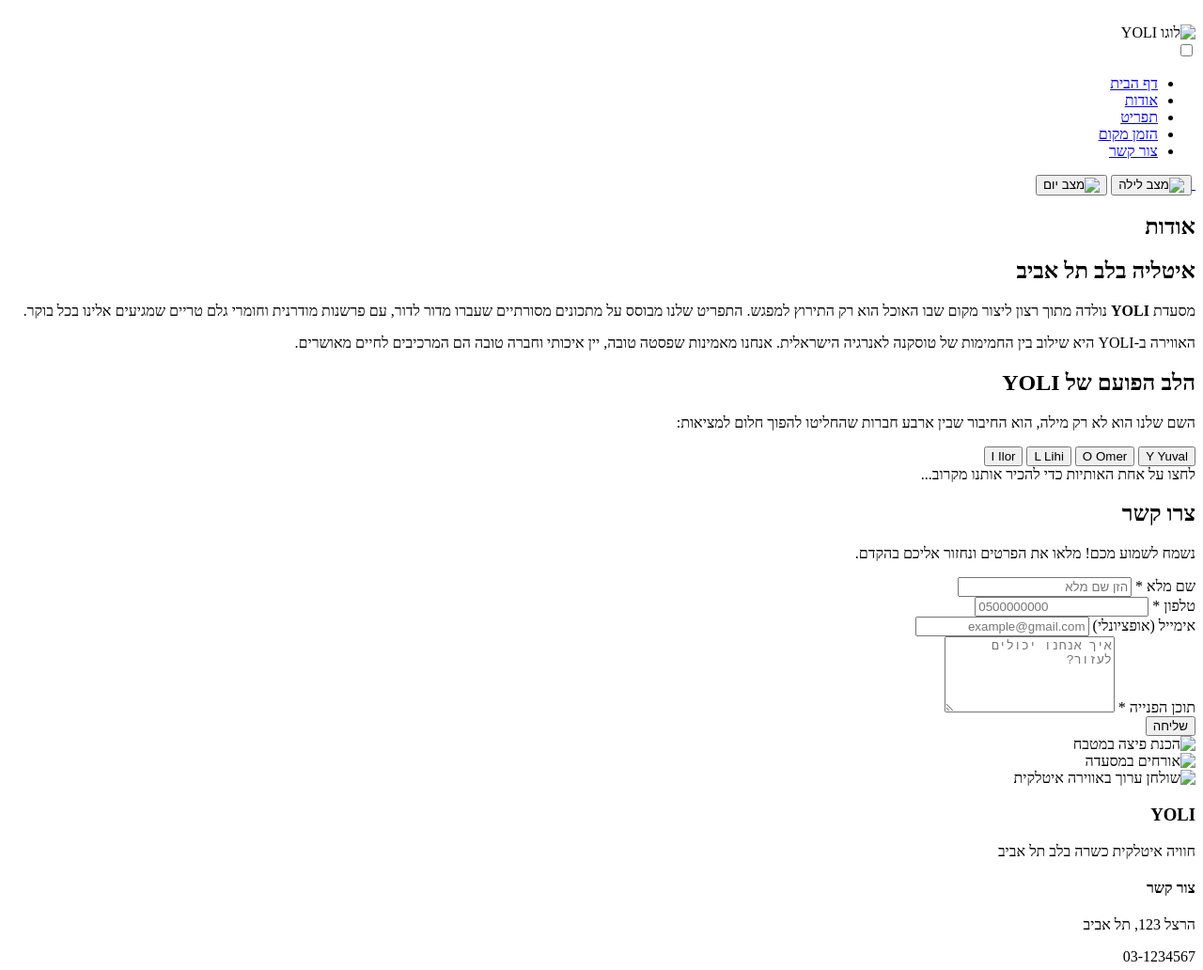
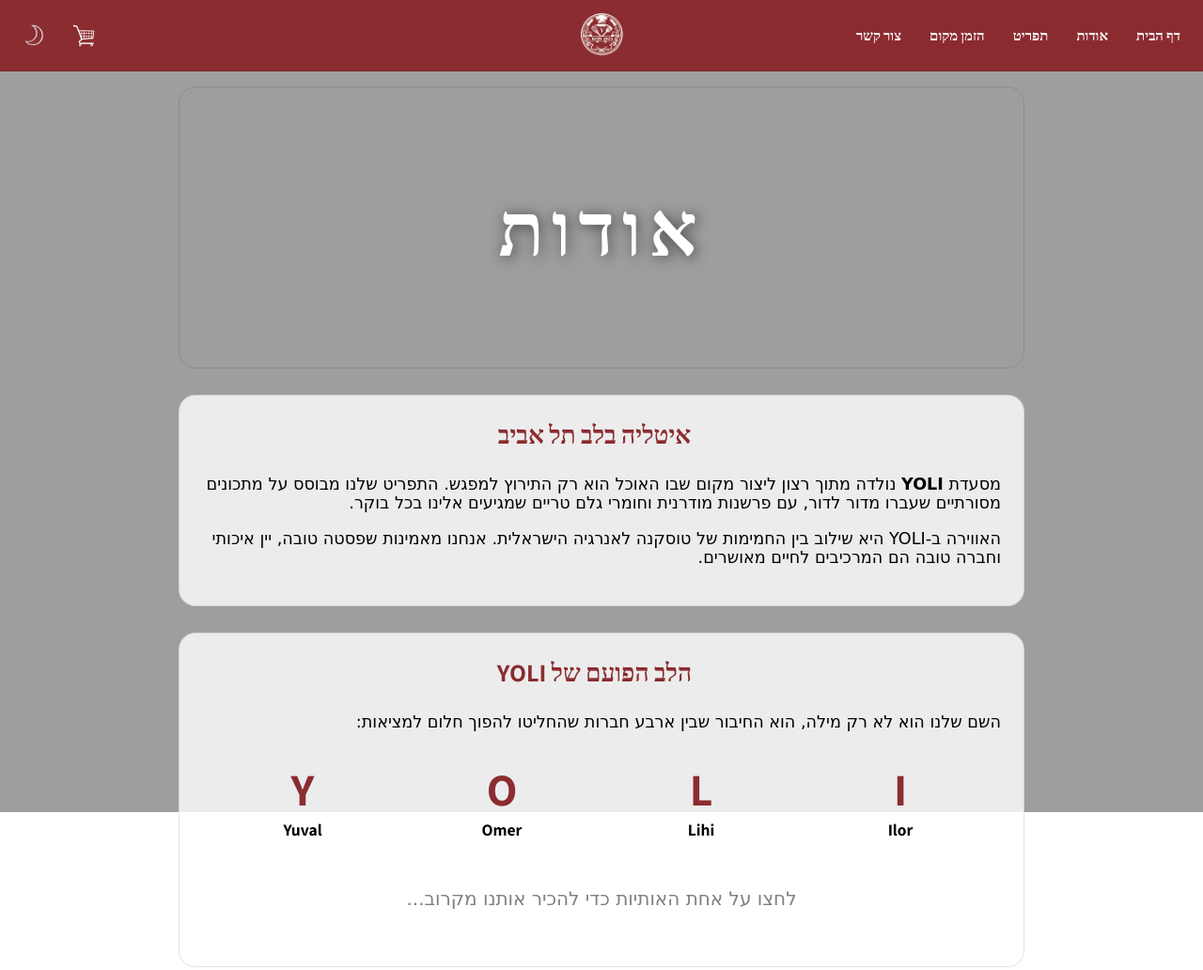
Before and after one commit to yuvalkox/frontend-capstone-team-1, a plain HTML site: page Odot.html in a window 1280 px wide. Shown: the top 1032 px of the page at 94% size. Drawn offline with nearby package versions, Linux system fonts and the light colour scheme; the site is published under a folder, as on GitHub Pages, so addresses that start at the root find nothing; a web font is replaced by a local one.

Commit message:
fix: links

```diff
--- a/Menu.html
+++ b/Menu.html
@@ -166,7 +166,7 @@
     <section id="section-salads" class="menu-section" aria-labelledby="salads-title">
       <h2 id="salads-title">סלטים</h2>
 
-      <a class="menu-link" href="/SingelItem.html" aria-label="פתח עמוד: סלט יווני">
+      <a class="menu-link" href="SingelItem.html" aria-label="פתח עמוד: סלט יווני">
         <article class="menu-item" aria-labelledby="salad-1-name">
           <img class="dish-thumb" src="./תמונות/סלט יווני.png" width="110" alt="סלט יווני עם עגבניות, מלפפון, זיתים ופטה" />
           <div class="menu-item__content">
@@ -346,6 +346,6 @@
         </div>
     </footer>
 
-  <script src="/menu.js" defer></script>
+  <script src="menu.js" defer></script>
 </body>
 </html>
--- a/Odot.html
+++ b/Odot.html
@@ -6,7 +6,7 @@
     <title>אודות - YOLI</title>
 
     <!--קישורי CSS-->
-    <link rel="stylesheet" href="/Odot.css">
+    <link rel="stylesheet" href="Odot.css">
 
     <!-- פונט של גוגל-->
     <link rel="stylesheet" href="https://cdn.jsdelivr.net/npm/bootstrap-icons@1.13.1/font/bootstrap-icons.min.css">
@@ -17,13 +17,13 @@
 
 </head>
 <body>
-    <img class="page-bg" src="/תמונות/תמונת רקע.png" alt="" aria-hidden="true" loading="lazy">
+    <img class="page-bg" src="תמונות/תמונת רקע.png" alt="" aria-hidden="true" loading="lazy">
     <header >
 
       <!--ניווט עליון-->
     <nav aria-label="ניווט ראשי באתר">
       <div class="nav-center">
-          <img id="LOGO" src="/תמונות/לוגו.png" alt="לוגו YOLI" loading="lazy">
+          <img id="LOGO" src="תמונות/לוגו.png" alt="לוגו YOLI" loading="lazy">
       </div>
       <!--המבורגר-->
       <div class="nav-right">
@@ -35,27 +35,27 @@
         </label>
         <!--רשימת קישורים-->
         <ul id="nav" class="nav" aria-label="עמודים ראשיים">
-            <li><a id="home-link" href="/Home.html" title="מעבר לדף הבית">דף הבית</a></li>
-            <li><a id="about-link" href="/Odot.html#top" title="מידע עלינו">אודות</a></li>
-            <li><a id="menu-link" href="/Menu.html" title="צפייה בתפריט">תפריט</a></li>
-            <li><a id="reserve-link" href="/TableBooking.html" title="הזמנת מקום">הזמן מקום</a></li>
-            <li><a id="contact-link" href="/Odot.html#contact" title="יצירת קשר">צור קשר</a></li>
+            <li><a id="home-link" href="Home.html" title="מעבר לדף הבית">דף הבית</a></li>
+            <li><a id="about-link" href="Odot.html#top" title="מידע עלינו">אודות</a></li>
+            <li><a id="menu-link" href="Menu.html" title="צפייה בתפריט">תפריט</a></li>
+            <li><a id="reserve-link" href="TableBooking.html" title="הזמנת מקום">הזמן מקום</a></li>
+            <li><a id="contact-link" href="Odot.html#contact" title="יצירת קשר">צור קשר</a></li>
         </ul>
       </div>
 
       <!--כפתורים-->
       <div class="nav-left">
         <div class="nav-actions">
-          <a id="cart-link" class="cart-btn" href="/Checkout.html" aria-label="צפייה בעגלה" title="עגלה">
-            <img src="/תמונות/עגלה.png" alt="" loading="lazy">
+          <a id="cart-link" class="cart-btn" href="Checkout.html" aria-label="צפייה בעגלה" title="עגלה">
+            <img src="תמונות/עגלה.png" alt="" loading="lazy">
           </a>
 
           <button id="dark-mode-toggle" aria-label="החלפת מצב תצוגה">
-            <img  class="dm-icon dm-light" src="/תמונות/מצב לילה.png" alt="מצב לילה" loading="lazy">
+            <img  class="dm-icon dm-light" src="תמונות/מצב לילה.png" alt="מצב לילה" loading="lazy">
           </button>
 
           <button type="button" id="light-mode-toggle" aria-label="הפעלת מצב בהיר" title="מצב בהיר">
-            <img src="/תמונות/שמש.svg" alt="מצב יום" loading="lazy">
+            <img src="תמונות/שמש.svg" alt="מצב יום" loading="lazy">
           </button>
         </div>
       </div>
@@ -156,13 +156,13 @@
 
       <section class="food-gallery" aria-label="גלריית תמונות">
       <div class="gallery-item">
-        <img src="/תמונות/הכנת פיצה.png" alt="הכנת פיצה במטבח" loading="lazy">
+        <img src="תמונות/הכנת פיצה.png" alt="הכנת פיצה במטבח" loading="lazy">
       </div>
       <div class="gallery-item">
-        <img src="/תמונות/אנשים.png" alt="אורחים במסעדה" loading="lazy">
+        <img src="תמונות/אנשים.png" alt="אורחים במסעדה" loading="lazy">
       </div>
       <div class="gallery-item">
-        <img src="/תמונות/שולחן.png" alt="שולחן ערוך באווירה איטלקית" loading="lazy">
+        <img src="תמונות/שולחן.png" alt="שולחן ערוך באווירה איטלקית" loading="lazy">
       </div>
     </section>
 
@@ -210,6 +210,6 @@
             <button id="yoli-modal-ok" type="button" class="yoli-modal__btn">אישור</button>
          </div>
     </div>
-    <script src="/Odot.js"></script>
+    <script src="Odot.js"></script>
 </body>
 </html>
```
Also changed, not shown: Checkout.html (+6 -6 lines), SingelItem.html (+12 -12 lines), TableBooking.html (+11 -11 lines).
